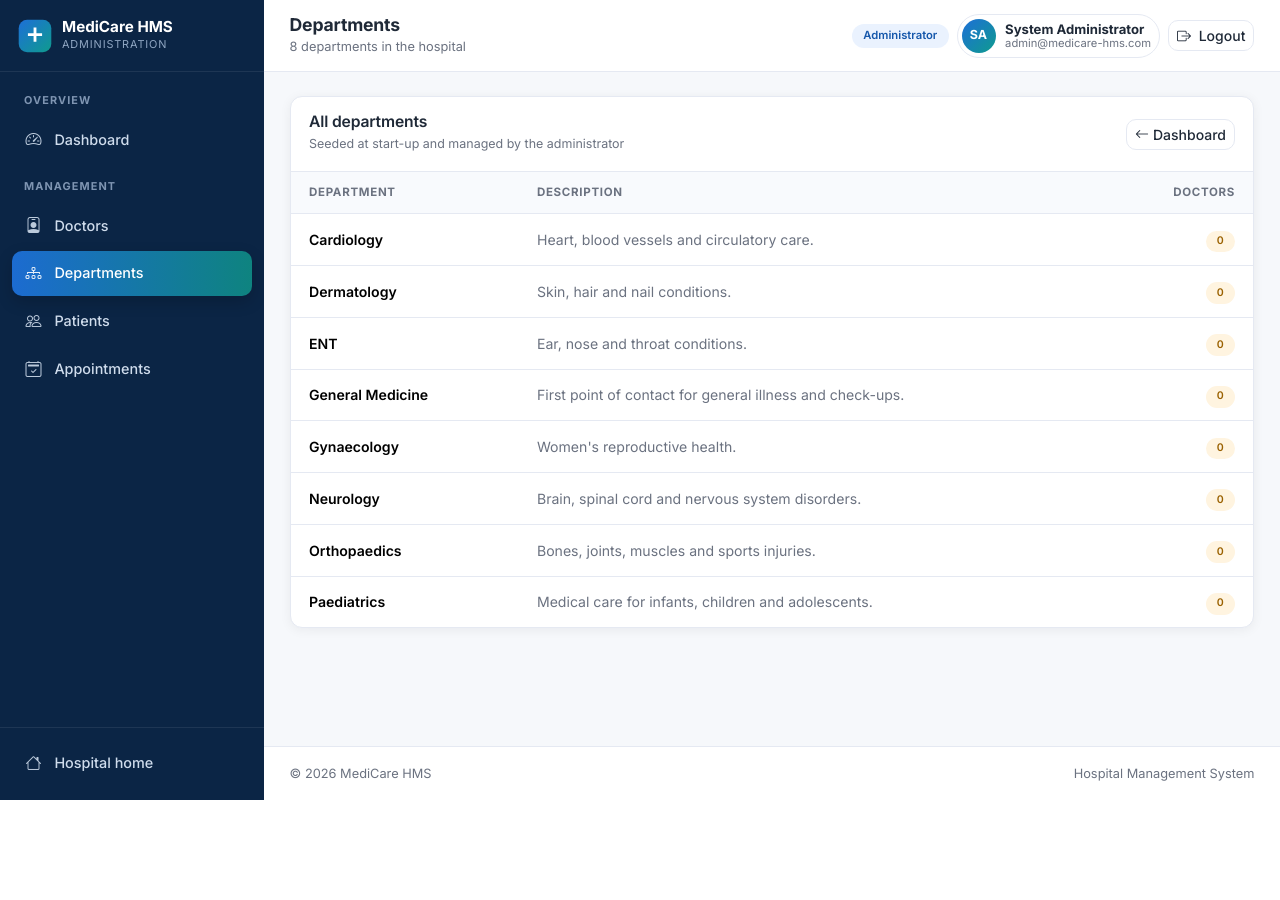
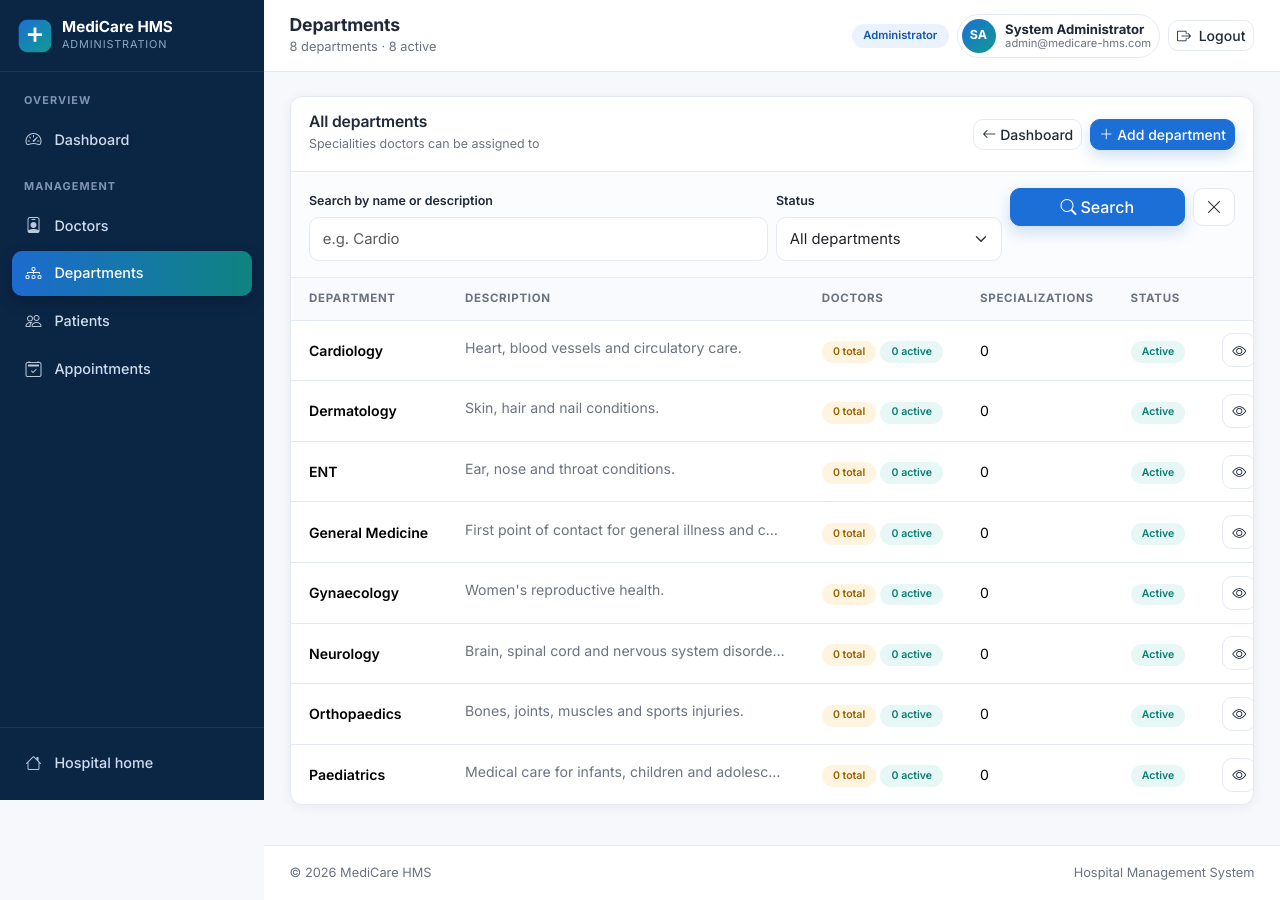
Before and after one commit to AnamCoder04/HOSPITAL-MANAGEMENT-SYSTEM, a Flask app: page /admin/departments in a window 1280 px wide. Before the commit the page ends 800 px from the top, so only its background shows below. Run offline with Flask 3, Linux system fonts and the light colour scheme; a user stored in the database is signed in; some libraries are stand-ins or nearby versions.

Commit message:
feat: department management with search, roster and safe retirement
Adds department create/edit pages, name and description search, a detail
page listing the department's doctors, and retirement instead of deletion
so doctor assignments and appointment history are preserved. Retiring is
blocked while active doctors remain, and the doctor form now only accepts
existing, active departments (keeping a doctor's own retired department
selectable when editing).

Generated with Codebuff 🤖
Co-Authored-By: Codebuff <noreply@codebuff.com>

```diff
--- a/app/blueprints/admin/forms.py
+++ b/app/blueprints/admin/forms.py
@@ -33,6 +33,8 @@ from wtforms.validators import (
     ValidationError,
 )
 
+from sqlalchemy import func
+
 from app.extensions import db
 from app.models import Department, Doctor, Patient, User
 
@@ -64,6 +66,76 @@ def strip_whitespace(value):
 def collapse_spaces(value):
     """Turn 'A   B' into 'A B' so the same name cannot be stored twice."""
     return " ".join(value.split()) if isinstance(value, str) else value
+
+
+# ---------------------------------------------------------------------------
+# Departments
+# ---------------------------------------------------------------------------
+class DepartmentForm(FlaskForm):
+    """Create or edit a hospital department."""
+
+    name = StringField(
+        "Department name",
+        filters=[strip_whitespace, collapse_spaces],
+        validators=[
+            DataRequired(message="Enter the department name."),
+            Length(min=2, max=80, message="Name must be between 2 and 80 characters."),
+        ],
+    )
+    description = TextAreaField(
+        "Description",
+        filters=[strip_whitespace],
+        validators=[
+            Optional(),
+            Length(max=1000, message="Keep the description under 1000 characters."),
+        ],
+    )
+    is_active = BooleanField("Accepting doctor assignments", default=True)
+    submit = SubmitField("Save department")
+
+    def __init__(self, *args, department: Department | None = None, **kwargs):
+        super().__init__(*args, **kwargs)
+        # Used by both validators below so a department keeps its own name and
+        # state while editing.
+        self.department = department
+
+    def validate_name(self, field: StringField) -> None:
+        """Names are unique case-insensitively, ignoring the edited record."""
+        existing = Department.query.filter(
+            func.lower(Department.name) == field.data.lower()
+        ).first()
+        if existing and (self.department is None or existing.id != self.department.id):
+            raise ValidationError("A department with this name already exists.")
+
+    def validate_is_active(self, field: BooleanField) -> None:
+        """Refuse to retire a department that still has active doctors."""
+        if self.department is None or not self.department.is_active or field.data:
+            return
+        if self.department.active_doctor_count:
+            raise ValidationError(
+                f"{self.department.active_doctor_count} active doctor(s) still work here. "
+                "Reassign or deactivate them before retiring the department."
+            )
+
+
+class DepartmentSearchForm(FlaskForm):
+    """GET filter form for the department list."""
+
+    class Meta:
+        csrf = False
+
+    q = StringField(
+        "Search departments",
+        filters=[strip_whitespace],
+        validators=[Optional(), Length(max=80, message="Search text is too long.")],
+    )
+    status = SelectField(
+        "Status",
+        choices=[("all", "All departments"), ("active", "Active only"), ("inactive", "Retired only")],
+        default="all",
+        validators=[Optional()],
+    )
+    submit = SubmitField("Search")
 
 
 # ---------------------------------------------------------------------------
@@ -161,10 +233,17 @@ class DoctorFormBase(FlaskForm):
         # `doctor` tells the validators which record is being edited, so the
         # doctor's own email/licence are not treated as duplicates.
         self.doctor = doctor
-        self.department_id.choices = [
-            (department.id, department.name)
-            for department in Department.query.order_by(Department.name).all()
-        ]
+
+        # Only active departments can be assigned. A doctor already working in
+        # a department that was later retired keeps it selectable, so editing
+        # their other details does not force a reassignment.
+        departments = Department.query.filter_by(is_active=True).order_by(Department.name).all()
+        current = self.doctor.department if self.doctor is not None else None
+        if current is not None and not current.is_active:
+            departments.append(current)
+            departments.sort(key=lambda item: item.name)
+
+        self.department_id.choices = [(item.id, item.name) for item in departments]
 
     # --- Uniqueness validation ------------------------------------------
     def validate_email(self, field: StringField) -> None:
@@ -178,8 +257,14 @@ class DoctorFormBase(FlaskForm):
             raise ValidationError("This licence number is already registered.")
 
     def validate_department_id(self, field: SelectField) -> None:
-        if db.session.get(Department, field.data) is None:
+        """The department must exist *and* still accept doctor assignments."""
+        department = db.session.get(Department, field.data)
+        if department is None:
             raise ValidationError("Choose a valid department.")
+
+        current_id = self.doctor.department_id if self.doctor is not None else None
+        if not department.is_active and department.id != current_id:
+            raise ValidationError("That department has been retired. Choose an active department.")
 
 
 class DoctorCreateForm(DoctorFormBase):
--- a/app/blueprints/admin/routes.py
+++ b/app/blueprints/admin/routes.py
@@ -19,6 +19,8 @@ from sqlalchemy.exc import IntegrityError
 
 from app.blueprints.admin import admin_bp
 from app.blueprints.admin.forms import (
+    DepartmentForm,
+    DepartmentSearchForm,
     DoctorCreateForm,
     DoctorEditForm,
     PatientEditForm,
@@ -26,7 +28,7 @@ from app.blueprints.admin.forms import (
 )
 from app.extensions import db
 from app.models import Appointment, Department, Doctor, Patient, Role
-from app.services import doctor_service, patient_service
+from app.services import department_service, doctor_service, patient_service
 from app.services.stats_service import (
     admin_dashboard_stats,
     appointment_status_chart,
@@ -350,6 +352,107 @@ def appointments():
 @admin_bp.route("/departments")
 @role_required(Role.ADMIN)
 def departments():
-    """Departments with their doctor counts."""
-    departments_list = Department.query.order_by(Department.name).all()
-    return render_template("admin/departments.html", departments=departments_list)
+    """All departments, searchable by name/description and filterable by state."""
+    form = DepartmentSearchForm(request.args)
+    form.validate()  # GET filter form: errors are shown inline
+
+    term = form.q.data or ""
+    status = form.status.data or "all"
+
+    return render_template(
+        "admin/departments.html",
+        form=form,
+        departments=department_service.search_departments(term, status),
+        total_departments=Department.query.count(),
+        active_departments=Department.query.filter_by(is_active=True).count(),
+        filters={key: value for key, value in {"q": term, "status": status if status != "all" else ""}.items() if value},
+    )
+
+
+@admin_bp.route("/departments/new", methods=["GET", "POST"])
+@role_required(Role.ADMIN)
+def department_create():
+    """Create a department."""
+    form = DepartmentForm()
+
+    if form.validate_on_submit():
+        try:
+            department = department_service.create_department(form)
+        except IntegrityError:
+            db.session.rollback()
+            flash("A department with this name already exists.", "danger")
+        else:
+            flash(f"{department.name} was added.", "success")
+            return redirect(url_for("admin.department_view", department_id=department.id))
+
+    return render_template("admin/department_form.html", form=form, mode="create")
+
+
+@admin_bp.route("/departments/<int:department_id>")
+@role_required(Role.ADMIN)
+def department_view(department_id: int):
+    """Department details and every doctor registered under it."""
+    department = db.get_or_404(Department, department_id)
+
+    return render_template(
+        "admin/department_view.html",
+        department=department,
+        stats=department_service.department_stats(department),
+        doctors=department_service.department_doctors(department),
+        can_deactivate=department_service.can_deactivate(department),
+    )
+
+
+@admin_bp.route("/departments/<int:department_id>/edit", methods=["GET", "POST"])
+@role_required(Role.ADMIN)
+def department_edit(department_id: int):
+    """Rename a department, change its description or retire it."""
+    department = db.get_or_404(Department, department_id)
+    form = DepartmentForm(department=department)
+
+    if form.validate_on_submit():
+        try:
+            department_service.update_department(department, form)
+        except IntegrityError:
+            db.session.rollback()
+            flash("A department with this name already exists.", "danger")
+        except ValueError as error:
+            db.session.rollback()
+            flash(str(error), "warning")
+        else:
+            flash(f"{department.name} was updated.", "success")
+            return redirect(url_for("admin.department_view", department_id=department.id))
+
+    elif request.method == "GET":
+        form.name.data = department.name
+        form.description.data = department.description
+        form.is_active.data = department.is_active
+
+    return render_template(
+        "admin/department_form.html",
+        form=form,
+        mode="edit",
+        department=department,
+    )
+
+
+@admin_bp.route("/departments/<int:department_id>/toggle", methods=["POST"])
+@role_required(Role.ADMIN)
+def department_toggle(department_id: int):
+    """Retire or reactivate a department. Doctors and history are untouched."""
+    department = db.get_or_404(Department, department_id)
+
+    try:
+        is_active = department_service.toggle_department_active(department)
+    except ValueError as error:
+        flash(str(error), "warning")
+        return redirect(url_for("admin.department_view", department_id=department.id))
+
+    if is_active:
+        flash(f"{department.name} is active again and accepts doctor assignments.", "success")
+    else:
+        flash(
+            f"{department.name} was retired. Doctors and appointment history are unchanged.",
+            "warning",
+        )
+    return redirect(url_for("admin.department_view", department_id=department.id))
--- a/app/templates/admin/departments.html
+++ b/app/templates/admin/departments.html
@@ -3,19 +3,56 @@
 
 {% block title %}Departments &middot; {{ hospital_name }}{% endblock %}
 {% block page_title %}Departments{% endblock %}
-{% block page_subtitle %}{{ departments|length }} department{{ "" if departments|length == 1 else "s" }} in the hospital{% endblock %}
+{% block page_subtitle %}{{ total_departments }} department{{ "" if total_departments == 1 else "s" }} &middot; {{ active_departments }} active{% endblock %}
 
 {% block dashboard_content %}
 <div class="hms-card">
   <div class="hms-card-header">
     <div>
       <h2 class="hms-card-title">All departments</h2>
-      <p class="hms-card-sub">Seeded at start-up and managed by the administrator</p>
+      <p class="hms-card-sub">Specialities doctors can be assigned to</p>
     </div>
-    <a href="{{ url_for('admin.dashboard') }}" class="btn btn-outline-hms btn-sm">
-      <i class="bi bi-arrow-left me-1"></i>Dashboard
-    </a>
+    <div class="d-flex gap-2">
+      <a href="{{ url_for('admin.dashboard') }}" class="btn btn-outline-hms btn-sm">
+        <i class="bi bi-arrow-left me-1"></i>Dashboard
+      </a>
+      <a href="{{ url_for('admin.department_create') }}" class="btn btn-hms btn-sm">
+        <i class="bi bi-plus-lg me-1"></i>Add department
+      </a>
+    </div>
   </div>
+
+  <!-- Search & status filter -->
+  <form class="filter-bar" method="get" action="{{ url_for('admin.departments') }}">
+    <div class="row g-2 align-items-start">
+      <div class="col-md-6">
+        <label class="form-label" for="q">Search by name or description</label>
+        <input class="form-control {{ 'is-invalid' if form.q.errors }}" type="search"
+               id="q" name="q" value="{{ form.q.data or '' }}" placeholder="e.g. Cardio">
+        {% for error in form.q.errors %}
+          <div class="invalid-feedback d-block">{{ error }}</div>
+        {% endfor %}
+      </div>
+
+      <div class="col-md-3">
+        <label class="form-label" for="status">Status</label>
+        <select class="form-select" id="status" name="status">
+          {% for value, label in form.status.choices %}
+            <option value="{{ value }}" {{ "selected" if value == form.status.data }}>{{ label }}</option>
+          {% endfor %}
+        </select>
+      </div>
+
+      <div class="col-md-3 d-flex gap-2">
+        <button type="submit" class="btn btn-hms flex-grow-1">
+          <i class="bi bi-search me-1"></i>Search
+        </button>
+        <a href="{{ url_for('admin.departments') }}" class="btn btn-outline-hms" title="Clear filters">
+          <i class="bi bi-x-lg"></i>
+        </a>
+      </div>
+    </div>
+  </form>
 
   {% if departments %}
     <div class="table-responsive">
@@ -24,26 +61,84 @@
           <tr>
             <th scope="col">Department</th>
             <th scope="col">Description</th>
-            <th scope="col" class="text-end">Doctors</th>
+            <th scope="col">Doctors</th>
+            <th scope="col">Specializations</th>
+            <th scope="col">Status</th>
+            <th scope="col" class="text-end">Actions</th>
           </tr>
         </thead>
         <tbody>
           {% for department in departments %}
             <tr>
-              <td class="fw-semibold text-nowrap">{{ department.name }}</td>
-              <td class="text-muted-2">{{ department.description or "—" }}</td>
+              <td class="text-nowrap">
+                <a class="fw-semibold text-reset text-decoration-none"
+                   href="{{ url_for('admin.department_view', department_id=department.id) }}">
+                  {{ department.name }}
+                </a>
+              </td>
+              <td class="text-muted-2">
+                <span class="d-inline-block text-truncate" style="max-width: 320px;"
+                      title="{{ department.description or '' }}">
+                  {{ department.description or "—" }}
+                </span>
+              </td>
+              <td class="text-nowrap">
+                <span class="badge {{ 'badge-soft-blue' if department.doctor_count else 'badge-soft-amber' }}">
+                  {{ department.doctor_count }} total
+                </span>
+                <span class="badge badge-soft-teal">{{ department.active_doctor_count }} active</span>
+              </td>
+              <td class="text-nowrap">{{ department.specializations|length }}</td>
+              <td>
+                <span class="badge {{ 'badge-soft-teal' if department.is_active else 'badge-soft-amber' }}">
+                  {{ "Active" if department.is_active else "Retired" }}
+                </span>
+              </td>
               <td class="text-end">
-                <span class="badge {{ 'badge-soft-blue' if department.doctor_count else 'badge-soft-amber' }}">
-                  {{ department.doctor_count }}
-                </span>
+                <div class="table-actions">
+                  <a href="{{ url_for('admin.department_view', department_id=department.id) }}"
+                     class="btn btn-sm btn-outline-hms" title="View department">
+                    <i class="bi bi-eye"></i>
+                  </a>
+                  <a href="{{ url_for('admin.department_edit', department_id=department.id) }}"
+                     class="btn btn-sm btn-outline-hms" title="Edit department">
+                    <i class="bi bi-pencil"></i>
+                  </a>
+
+                  <form id="toggle-department-{{ department.id }}" method="post"
+                        action="{{ url_for('admin.department_toggle', department_id=department.id) }}">
+                    <input type="hidden" name="csrf_token" value="{{ csrf_token() }}">
+                  </form>
+
+                  {% if department.is_active and department.active_doctor_count %}
+                    <button type="button" class="btn btn-sm btn-outline-hms" disabled
+                            title="{{ department.active_doctor_count }} active doctor(s) still work here - reassign or deactivate them first">
+                      <i class="bi bi-pause-circle"></i>
+                    </button>
+                  {% else %}
+                    <button type="button" class="btn btn-sm btn-outline-hms"
+                            title="{{ 'Retire department' if department.is_active else 'Reactivate department' }}"
+                            data-confirm-form="#toggle-department-{{ department.id }}"
+                            data-confirm-title="{{ 'Retire ' ~ department.name ~ '?' if department.is_active else 'Reactivate ' ~ department.name ~ '?' }}"
+                            data-confirm-text="{{ 'It will no longer be offered when adding or editing doctors. Existing doctors, appointments and treatment records are unchanged.' if department.is_active else 'The department will accept doctor assignments again.' }}"
+                            data-confirm-button="{{ 'Retire' if department.is_active else 'Reactivate' }}"
+                            data-confirm-tone="{{ 'warning' if department.is_active else 'success' }}">
+                      <i class="bi {{ 'bi-pause-circle' if department.is_active else 'bi-play-circle' }}"></i>
+                    </button>
+                  {% endif %}
+                </div>
               </td>
             </tr>
           {% endfor %}
         </tbody>
       </table>
     </div>
+  {% elif form.q.data or form.status.data not in ("all", None, "") %}
+    {{ empty_state("No departments match your search", "Try a shorter name or switch the status filter.", "bi-search") }}
   {% else %}
-    {{ empty_state("No departments", "Departments are seeded when the application starts.", "bi-diagram-3") }}
+    {{ empty_state("No departments", "Add the first department to start assigning doctors.", "bi-diagram-3") }}
   {% endif %}
 </div>
+
+{% include "partials/_confirm_modal.html" %}
 {% endblock %}
```
Also changed, not shown: app/models/department.py (+10 -0 lines), app/services/department_service.py (added, +114 -0 lines), app/templates/admin/department_form.html (added, +76 -0 lines), app/templates/admin/department_view.html (added, +164 -0 lines).
